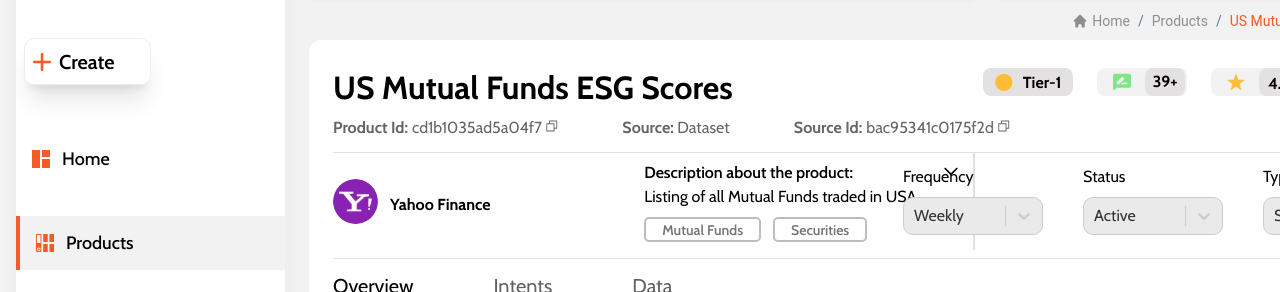
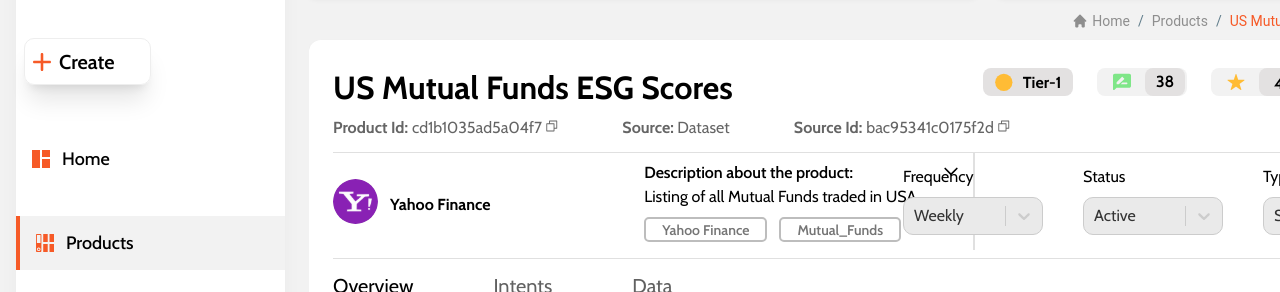
Before and after one commit to Umang1302/declarative, a Next.js app: page /product/0 in a window 1280 px wide. Shown: the part 156-448 px from the top of the page. Built offline with nearby package versions, Linux system fonts and the light colour scheme.

Commit message:
presentaion 22/06/2023

```diff
--- a/src/app/product/[id]/page.tsx
+++ b/src/app/product/[id]/page.tsx
@@ -47,15 +47,15 @@
               >
                 <path d="M10.707 2.293a1 1 0 00-1.414 0l-7 7a1 1 0 001.414 1.414L4 10.414V17a1 1 0 001 1h2a1 1 0 001-1v-2a1 1 0 011-1h2a1 1 0 011 1v2a1 1 0 001 1h2a1 1 0 001-1v-6.586l.293.293a1 1 0 001.414-1.414l-7-7z" />
               </svg>
-              <span className="ml-1 4xl:text-[20px]">Home</span>
+              <span className="ml-1">Home</span>
             </Link>
             <Link
               href={`/product/${params.id}`}
-              className="4xl:text-[20px] text-[#8E8E8E] hover:text-[#F65A27]"
+              className=" text-[#8E8E8E] hover:text-[#F65A27]"
             >
               Products
             </Link>
-            <Link href="/product/0" className="4xl:text-[20px] text-[#F65A27]">
+            <Link href="/product/0" className=" text-[#F65A27]">
               {jsonData.data[params.id].name}
             </Link>
           </Breadcrumbs>
--- a/src/components/dashboard/Hero.tsx
+++ b/src/components/dashboard/Hero.tsx
@@ -85,7 +85,7 @@
               >
                 <path d="M10.707 2.293a1 1 0 00-1.414 0l-7 7a1 1 0 001.414 1.414L4 10.414V17a1 1 0 001 1h2a1 1 0 001-1v-2a1 1 0 011-1h2a1 1 0 011 1v2a1 1 0 001 1h2a1 1 0 001-1v-6.586l.293.293a1 1 0 001.414-1.414l-7-7z" />
               </svg>
-              <span className="ml-1 ">Home</span>
+              <span className="ml-1">Home</span>
             </Link>
 
             <Link href="/product/0" className="flex  text-[#F65A27]">
--- a/src/components/product/ProductHeading.tsx
+++ b/src/components/product/ProductHeading.tsx
@@ -198,7 +198,7 @@
               className="ml-2"
             />
             <div className="w-[40px] mr-[-6px] rounded-lg bg-[#E3E1E1] flex justify-center">
-              <p className="font-bold mt-[2px]">39+</p>
+              <p className="font-bold mt-[2px]">{data.reviews}</p>
             </div>
           </div>
 
@@ -211,7 +211,7 @@
               className="ml-2"
             />
             <div className="w-[40px] mr-[-6px] rounded-lg bg-[#E3E1E1] flex justify-center">
-              <p className="font-bold mt-1">4.9</p>
+              <p className="font-bold mt-1">{data.rating}</p>
             </div>
           </div>
 
@@ -281,13 +281,13 @@
                 <div
                   className={`${more ? "mt-[4.3rem]" : "mt-2"} flex gap-x-3`}
                 >
-                  {label.map((element, i) => (
+                  {data.label.map((element: any, i: number) => (
                     <button
                       key={i}
                       className={`hover:bg-[#EAEAEA] rounded-[5px] h-[25px] px-4 border-gray-400 border-[2px] text-sm
          text-gray-600 font-[600] ${cabin.className} hover:border-0`}
                     >
-                      {element.label}
+                      {element}
                     </button>
                   ))}
                 </div>
```
